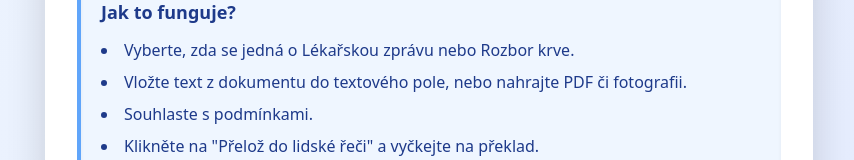
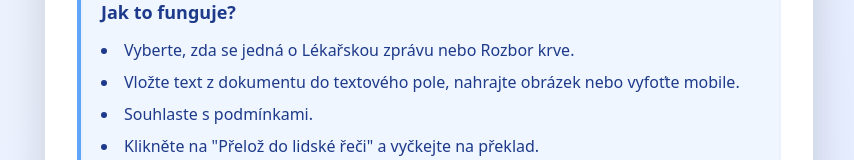
Before and after one commit to JiriTill/lekarprolidi, a React (Vite) app in the folder uradprolidi-main/: page / in a window 1280 px wide. Shown: the part 304-464 px from the top of the page, without its empty margins (211-1065 px from the left). Built offline with nearby package versions, Linux system fonts and the light colour scheme.

Commit message:
Update home.jsx

```diff
--- a/uradprolidi-main/src/pages/home.jsx
+++ b/uradprolidi-main/src/pages/home.jsx
@@ -359,7 +359,7 @@ const Home = () => {
                     <p className="font-bold mb-3 text-lg">Jak to funguje?</p>
                     <ul className="list-disc list-inside space-y-2">
                         <li>Vyberte, zda se jedná o Lékařskou zprávu nebo Rozbor krve.</li>
-                        <li>Vložte text z dokumentu do textového pole, nebo nahrajte PDF či fotografii.</li>
+                        <li>Vložte text z dokumentu do textového pole, nahrajte obrázek nebo vyfoťte mobile.</li>
                         <li>Souhlaste s podmínkami.</li>
                         <li>Klikněte na "Přelož do lidské řeči" a vyčkejte na překlad.</li>
                     </ul>
```
